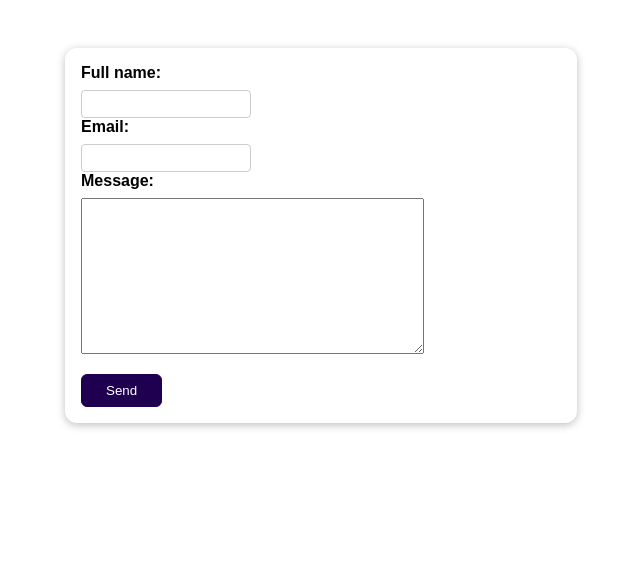
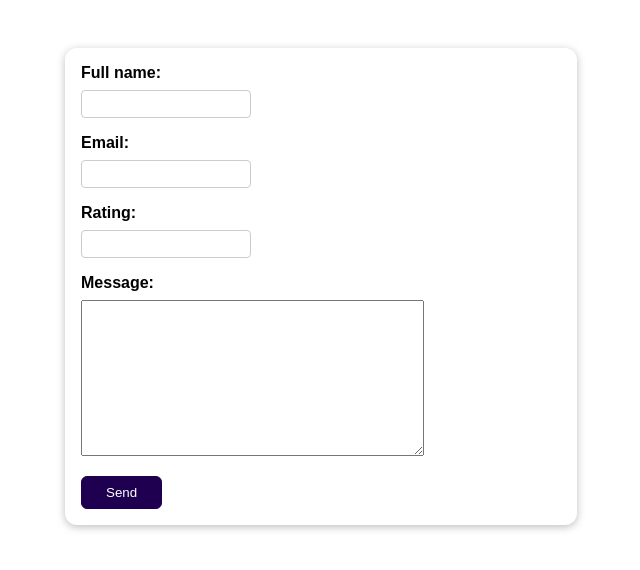
Before and after one commit to shahidnazirmhd/django-advanced-demo, a Django app: page / in a window 1280 px wide. Shown: the top 570 px of the page, without its empty margins (319-959 px from the left). Run offline with Django 5.2, Linux system fonts and the light colour scheme.

Commit message:
multiple form field

```diff
--- a/reviews/forms.py
+++ b/reviews/forms.py
@@ -2,6 +2,21 @@ from django import forms
 
 
 class ReviewForm(forms.Form):
-    full_name = forms.CharField(max_length=100, min_length=2)
-    email = forms.EmailField()
-    message = forms.CharField(widget=forms.Textarea, max_length=500, min_length=3)
+    full_name = forms.CharField(max_length=100, min_length=2, error_messages={
+        "required": "Your name must not be empty!",
+        "max_length": "Please enter a shorter name!",
+        "min_length": "Please enter a valid name",
+    })
+    email = forms.EmailField(error_messages={
+        "required": "Email is required",
+    })
+    rating = forms.IntegerField(min_value=1, max_value=5, error_messages={
+        "required": "Rating is required",
+        "min_value": "Please rate correctly (1 t0 5)!",
+        "max_value": "Please rate correctly (1 t0 5)!",
+    })
+    message = forms.CharField(widget=forms.Textarea, max_length=500, min_length=3, error_messages={
+        "required": "Feedback message must not be empty!",
+        "max_length": "Please give a short feedback message!",
+        "min_length": "Please give valid feedback message",
+    })
--- a/reviews/templates/reviews/index.html
+++ b/reviews/templates/reviews/index.html
@@ -11,13 +11,22 @@
 <body>
     <form method="POST">
         {% csrf_token %}
-        <div class="form-control {% if form.user_name.errors %}errors{% endif %}">
+        <div class="form-control {% if form.full_name.errors %}errors{% endif %}">
         {{form.full_name.label_tag}}
         {{form.full_name}}
         {{ form.full_name.errors }}
+        </div>
+        <div class="form-control {% if form.email.errors %}errors{% endif %}">
         {{form.email.label_tag}}
         {{form.email}}
         {{ form.email.errors }}
+        </div>
+        <div class="form-control {% if form.rating.errors %}errors{% endif %}">
+        {{form.rating.label_tag}}
+        {{form.rating}}
+        {{ form.rating.errors }}
+        </div>
+        <div class="form-control {% if form.message.errors %}errors{% endif %}">
         {{form.message.label_tag}}
         {{form.message}}
         {{ form.message.errors }}
```
